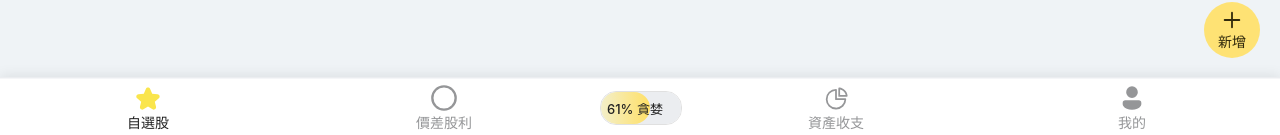
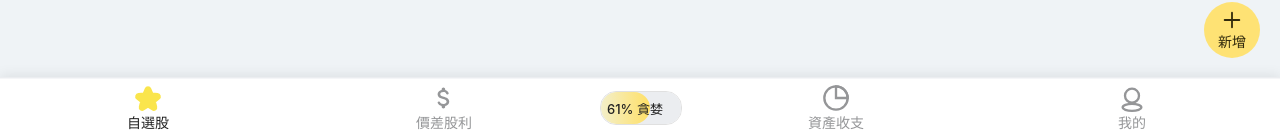
Before and after one commit to 17Kobe/iKDx, a Vue app: page / in a window 1280 px wide. Shown: the part 662-797 px from the top of the page. Built offline with nearby package versions, Linux system fonts and the light colour scheme.

Commit message:
✨ feat(Tabbar): 更新 SVG 圖示，優化圖示顯示及顏色變化

```diff
--- a/src/App.vue
+++ b/src/App.vue
@@ -18,8 +18,8 @@
                     >
                         <path
                             :fill="active === 0 ? '#fae54c' : 'none'"
-                            :stroke="active === 0 ? 'none' : '#959698'"
-                            :stroke-width="active === 0 ? 0 : 2"
+                            :stroke="active === 0 ? '#fae54c' : '#959698'"
+                            stroke-width="2"
                             d="M13.849 4.22c-.684-1.626-3.014-1.626-3.698 0L8.397 8.387l-4.552.361c-1.775.14-2.495 2.331-1.142 3.477l3.468 2.937l-1.06 4.392c-.413 1.713 1.472 3.067 2.992 2.149L12 19.35l3.897 2.354c1.52.918 3.405-.436 2.992-2.15l-1.06-4.39l3.468-2.938c1.353-1.146.633-3.336-1.142-3.477l-4.552-.36z"
                         />
                     </svg>
@@ -34,13 +34,9 @@
                         height="28px"
                         viewBox="0 0 24 24"
                     >
-    <circle
-        cx="12"
-        cy="12"
-        r="10"
-        :fill="active === 1 ? '#FFD600' : 'none'"
-        :stroke="active === 1 ? 'none' : '#959698'"
-        stroke-width="2"
+                        <path
+                            :fill="active === 1 ? '#fae54c' : '#959698'"
+                            d="M11.8 10.9c-2.27-.59-3-1.2-3-2.15c0-1.09 1.01-1.85 2.7-1.85c1.42 0 2.13.54 2.39 1.4c.12.4.45.7.87.7h.3c.66 0 1.13-.65.9-1.27c-.42-1.18-1.4-2.16-2.96-2.54V4.5c0-.83-.67-1.5-1.5-1.5S10 3.67 10 4.5v.66c-1.94.42-3.5 1.68-3.5 3.61c0 2.31 1.91 3.46 4.7 4.13c2.5.6 3 1.48 3 2.41c0 .69-.49 1.79-2.7 1.79c-1.65 0-2.5-.59-2.83-1.43c-.15-.39-.49-.67-.9-.67h-.28c-.67 0-1.14.68-.89 1.3c.57 1.39 1.9 2.21 3.4 2.53v.67c0 .83.67 1.5 1.5 1.5s1.5-.67 1.5-1.5v-.65c1.95-.37 3.5-1.5 3.5-3.55c0-2.84-2.43-3.81-4.7-4.4"
                         />
                     </svg>
                     <span>價差股利</span>
@@ -56,18 +52,22 @@
                         height="28px"
                         viewBox="0 0 24 24"
                     >
-                        <g
-                            :fill="active === 2 ? '#fae54c' : '#959698'"
-                            fill-rule="evenodd"
-                            clip-rule="evenodd"
-                        >
+                        <!-- 圓餅底 -->
+                        <circle
+                            cx="12"
+                            cy="12"
+                            r="10"
+                            :fill="active === 2 ? '#fae54c' : 'none'"
+                            :stroke="active === 2 ? '#fae54c' : '#959698'"
+                            stroke-width="2"
+                        />
+                        <!-- 圓餅分割區塊（以 1/4 為例，可依需求調整） -->
                         <path
-                                d="M11.25 5.788a7.251 7.251 0 1 0 7.962 7.962H12a.75.75 0 0 1-.75-.75zM3.25 13A8.75 8.75 0 0 1 12 4.25a.75.75 0 0 1 .75.75v7.25H20a.75.75 0 0 1 .75.75a8.75 8.75 0 1 1-17.5 0"
+                            :fill="active === 2 ? '#fff' : 'none'"
+                            :stroke="active === 2 ? '#fae54c' : '#959698'"
+                            stroke-width="2"
+                            d="M12,12 L12,2 A10,10 0 0,1 22,12 Z"
                         />
-                            <path
-                                d="M15.5 4.674V9.5h4.826A6.51 6.51 0 0 0 15.5 4.674m-.502-1.612c3.62.45 6.49 3.32 6.94 6.94c.069.548-.386.998-.938.998h-6.5a.5.5 0 0 1-.5-.5V4c0-.552.45-1.007.998-.938"
-                            />
-                        </g>
                     </svg>
                     <span>資產收支</span>
                 </div>
@@ -80,9 +80,24 @@
                         height="28px"
                         viewBox="0 0 24 24"
                     >
-                        <path
-                            :fill="active === 3 ? '#fae54c' : '#959698'"
-                            d="M17.755 14a2.25 2.25 0 0 1 2.248 2.25v.918a2.75 2.75 0 0 1-.512 1.598c-1.546 2.164-4.07 3.235-7.49 3.235c-3.422 0-5.945-1.072-7.487-3.236a2.75 2.75 0 0 1-.51-1.596v-.92A2.25 2.25 0 0 1 6.253 14zM12 2.005a5 5 0 1 1 0 10a5 5 0 0 1 0-10"
+                        <!-- 頭部：偏下且加大 -->
+                        <circle
+                            cx="12"
+                            cy="10"
+                            r="6"
+                            :fill="active === 3 ? '#fae54c' : 'none'"
+                            :stroke="active === 3 ? '#fae54c' : '#959698'"
+                            stroke-width="2"
+                        />
+                        <!-- 身體：橢圓形，寬高更像人 -->
+                        <ellipse
+                            cx="12"
+                            cy="20"
+                            rx="8"
+                            ry="3"
+                            :fill="active === 3 ? '#fae54c' : 'none'"
+                            :stroke="active === 3 ? '#fae54c' : '#959698'"
+                            stroke-width="2"
                         />
                     </svg>
                     <span>我的</span>
@@ -134,7 +149,7 @@
         () => route.path,
         val => {
             const idx = tabRoutes.indexOf(val);
-            // if (idx !== -1) active.value = idx;
+            if (idx !== -1) active.value = idx;
             if (firstLoad.value && !firstWatch) firstLoad.value = false;
             firstWatch = false;
         },
```
Lines whose indentation alone changed are shown as unchanged.
